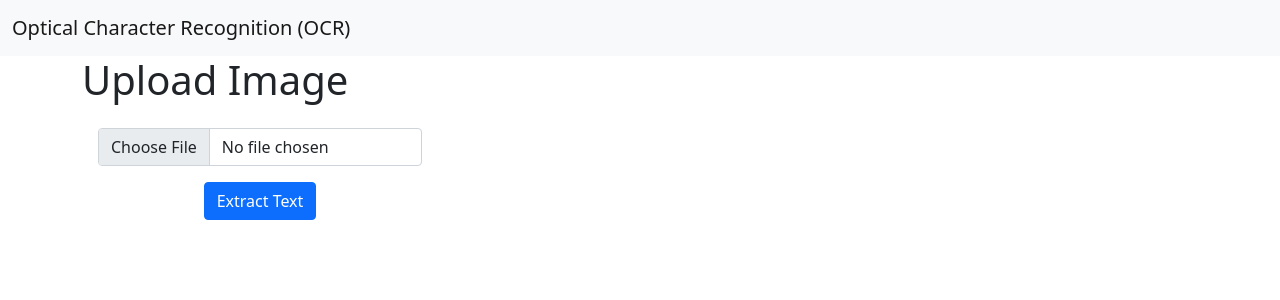
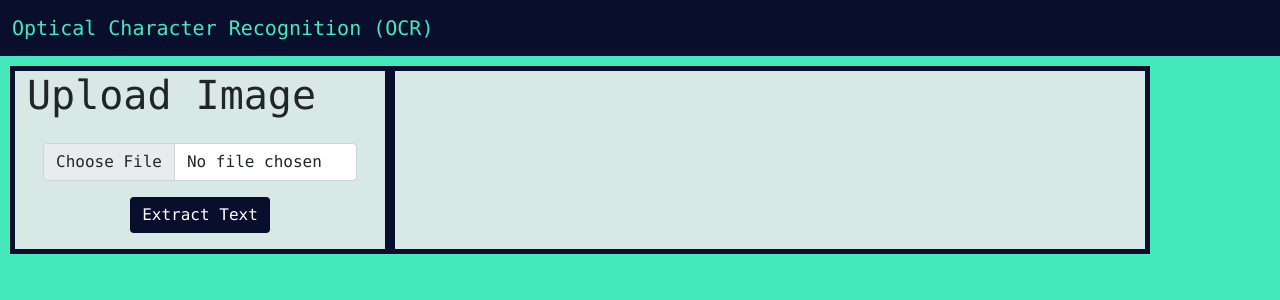
Before and after one commit to Germano06/dm_projrect, a Flask app: page / in a window 1280 px wide. Shown: the top 300 px of the page. Run offline with Flask 2, Linux system fonts and the light colour scheme.

Commit message:
ver 0.1.2

```diff
--- a/templates/index.html
+++ b/templates/index.html
@@ -7,11 +7,12 @@
     <meta name="viewport" content="width=device-width, initial-scale=1.0">
     <link href="https://cdn.jsdelivr.net/npm/bootstrap@5.0.2/dist/css/bootstrap.min.css" rel="stylesheet"
         integrity="sha384-EVSTQN3/azprG1Anm3QDgpJLIm9Nao0Yz1ztcQTwFspd3yD65VohhpuuCOmLASjC" crossorigin="anonymous">
+    <link href="indexstyle.css" rel="stylesheet">
     <title>Home</title>
 </head>
 
 <body>
-    <nav class="navbar sticky-top navbar-light bg-light">
+    <nav class="navbar sticky-top navbar-custom">
         <div class="container-fluid">
             <a class="navbar-brand" href="#">Optical Character Recognition (OCR)</a>
         </div>
--- /dev/null
+++ b/templates/indexstyle.css
@@ -0,0 +1,37 @@
+body{
+    font-family: consolas;
+    background-color:#44eabb;
+    ;
+}
+
+.navbar-custom{
+    background-color:#080E2C;
+    text-align: center;
+}
+
+
+nav a, nav a .navbar-brand{
+
+    text-align: center;
+    color:#44eabb;
+}
+
+.container{
+
+    margin:10px;
+}
+
+.btn{
+    border: #080E2C;
+    background-color: #080E2C;
+}
+
+.col-md-4{
+    border: 5px solid #080E2C;
+    background-color: #d8e8e4;
+}
+
+.col-md-8{
+    border: 5px solid #080E2C;
+    background-color: #d8e8e4;
+}
```
